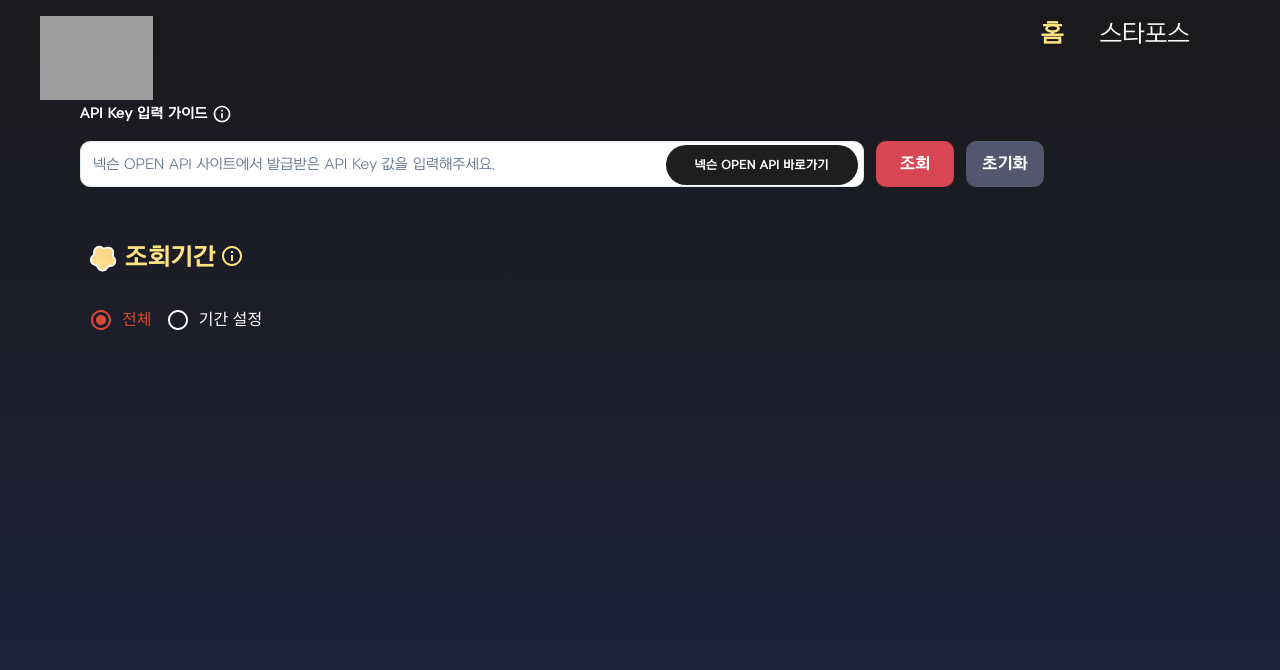
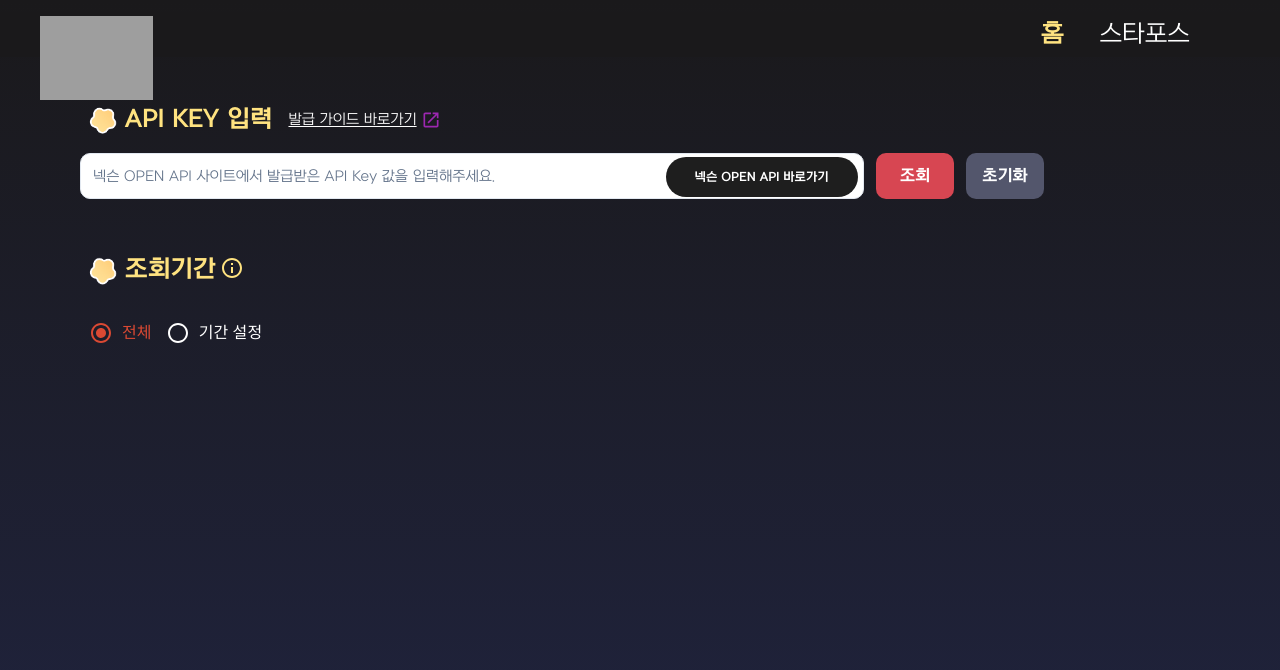
Before and after one commit to Amjong/danpungstar, a Next.js app: page / in a window 1280 px wide. Shown: the top 670 px of the page. Built offline with nearby package versions, Linux system fonts and the light colour scheme; grey boxes are pictures that could not be loaded.

Commit message:
ApiKeyInputPanel.tsx: Change Ui type of ApiKeyGuidePanel (dialog -> page)

```diff
--- a/src/app/components/ApiKeyDialog.tsx
+++ b/src/app/components/ApiKeyDialog.tsx
@@ -24,19 +24,6 @@ export default function ApiKeyDialog({
   };
   return (
     <>
-      <span className='text-white font-bold text-sm'>API Key 입력 가이드 </span>
-      <Dialog>
-        <DialogTrigger asChild>
-          <InfoOutlinedIcon
-            fontSize='small'
-            sx={{ color: '#FFFFFF' }}
-            className='cursor-pointer'
-          />
-        </DialogTrigger>
-        <DialogContent className='flex w-full overflow-y-auto h-screen bg-n1'>
-          <ApiKeyGuidePanel />
-        </DialogContent>
-      </Dialog>
       <Dialog open={errorText !== ''} onOpenChange={onErrorDialogOpenChange}>
         <DialogContent className='bg-n2'>
           <div className='font-bold'>{errorText}</div>
--- a/src/app/components/ApiKeyInputPanel.tsx
+++ b/src/app/components/ApiKeyInputPanel.tsx
@@ -5,12 +5,13 @@ import { useUserInfo } from '../context/userInfoContext';
 import { useLoading } from '../context/loadingContext';
 import { useContentError } from '../context/contentErrorContext';
 import { useRouter } from 'next/navigation';
-import {
-  getRepresentativeCharacter,
-  getStarForceInfo,
-} from '../lib/util/starforceUtility';
+import { getStarForceInfo } from '../lib/util/starforceUtility';
 import ApiKeyDialog from './ApiKeyDialog';
 import ApiKeyForm from './ApiKeyForm';
+import StarTextArea from '../ui/StarTextArea';
+import OpenInNewIcon from '@mui/icons-material/OpenInNew';
+import { Button } from '@/components/ui/button';
+import Link from 'next/link';
 
 export default function ApiKeyInputPanel() {
   const [userInfo, setUserInfo] = useUserInfo();
@@ -47,21 +48,6 @@ export default function ApiKeyInputPanel() {
         getStarForceInfo(apiKey, startDate.toISOString().slice(0, 10))
       );
       startDate.setDate(startDate.getDate() + 1);
-      // if (!isLoading || errorText !== '') {
-      //   setProgress(() => ({ current: 0, total: 0 }));
-      //   console.log(isLoading, errorText);
-      //   return undefined;
-      // }
-      // const currentDateArray = await getStarForceInfo(
-      //   apiKey,
-      //   startDate.toISOString().slice(0, 10)
-      // );
-      // starforceHistoryArray = starforceHistoryArray.concat(currentDateArray);
-      // // TODO : exception handling
-      // startDate.setDate(startDate.getDate() + 1);
-      // doneCount++;
-      // console.log(doneCount);
-      // setProgress((prev) => ({ ...prev, current: doneCount }));
     }
 
     console.log(dateArray);
@@ -148,18 +134,6 @@ export default function ApiKeyInputPanel() {
           return;
         }
       });
-    // try {
-    //   const characterInfo = await getRepresentativeCharacter(receivedArray);
-    //   setUserInfo((prev) => ({
-    //     ...prev,
-    //     characterName: characterInfo.characterName,
-    //     characterLevel: characterInfo.characterLevel,
-    //     characterImage: characterInfo.characterImage,
-    //   }));
-    // } catch (error) {
-    //   console.log(error);
-    //   // do nothing
-    // }
   }, [isLoading, errorText]);
   return (
     <div className='mb-10 w-full h-full'>
@@ -170,6 +144,17 @@ export default function ApiKeyInputPanel() {
         setErrorText={setErrorText}
         LoadingProgress={progress}
       />
+      <div className='flex items-center'>
+        <StarTextArea text='API KEY 입력' />
+        <Link href='/guide'>
+          <span className='underline underline-offset-2 font-regular text-white text-sm ml-4 mr-1'>
+            발급 가이드 바로가기
+          </span>
+        </Link>
+        <button onClick={() => router.push('./guide')}>
+          <OpenInNewIcon fontSize='small' color='secondary' />
+        </button>
+      </div>
       <ApiKeyForm onClickSubmit={onClickSubmit} onClickReset={onClickReset} />
     </div>
   );
```
